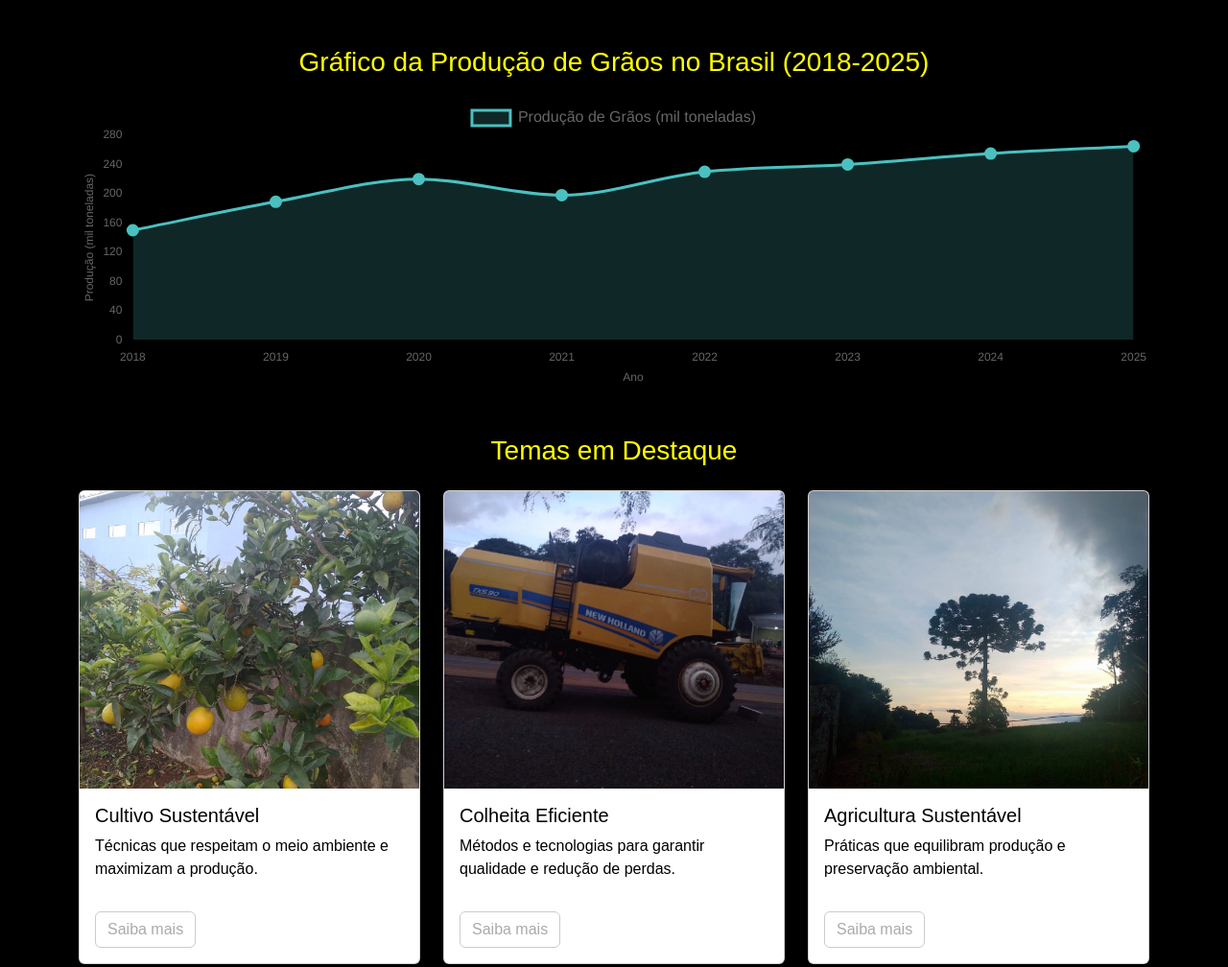
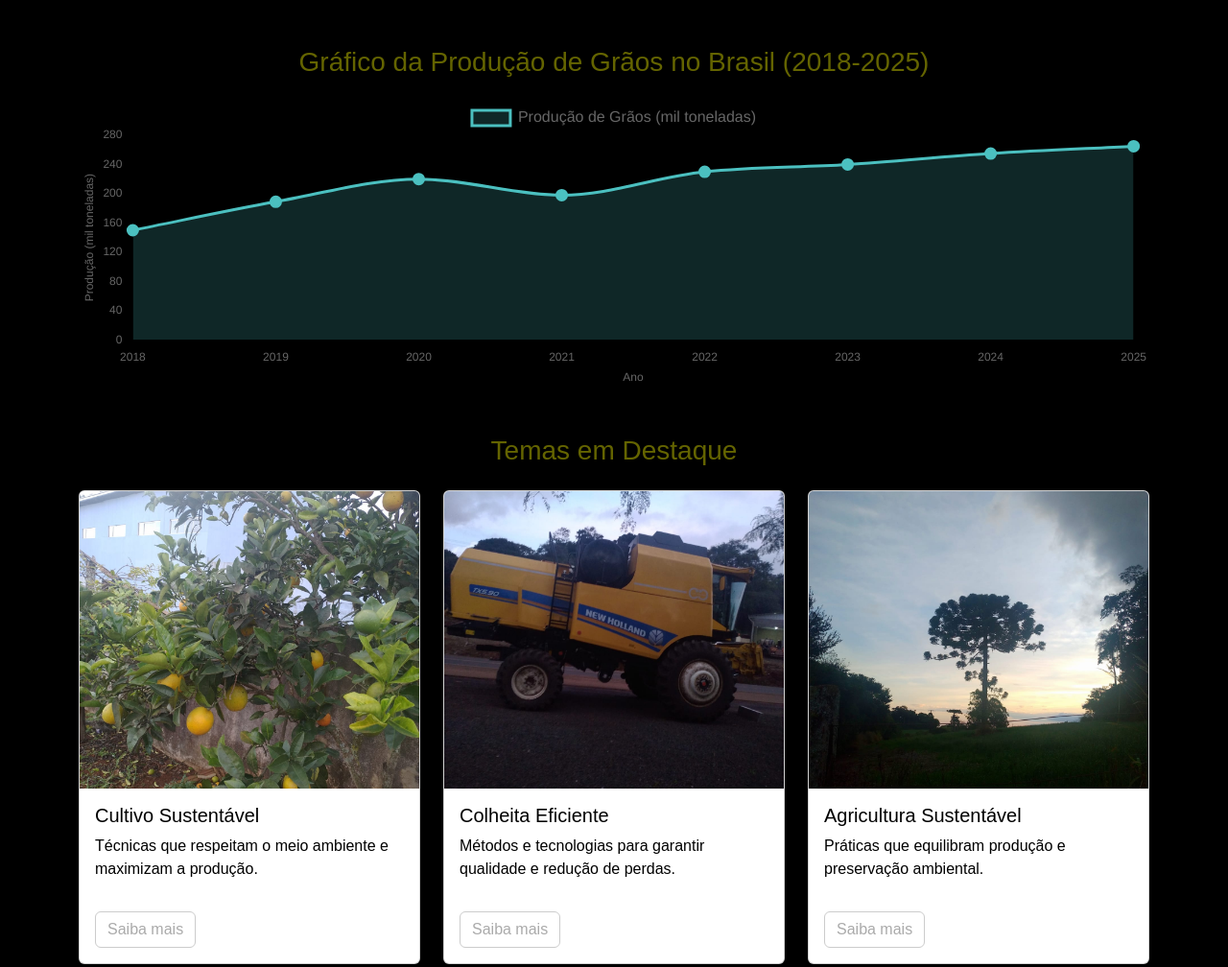
Before and after one commit to Albertoniian/AGRINHO1, a plain HTML site: page index.html in a window 1280 px wide. Shown: the part 1774-2782 px from the top of the page at 96% size. Drawn offline with nearby package versions, Linux system fonts and the light colour scheme.

Commit message:
Update index.html

```diff
--- a/index.html
+++ b/index.html
@@ -32,7 +32,7 @@
     color: white !important;
 
                 h3{
- color: yellow;
+ color: rgb(100, 100, 0);
             }
 }
 
```
